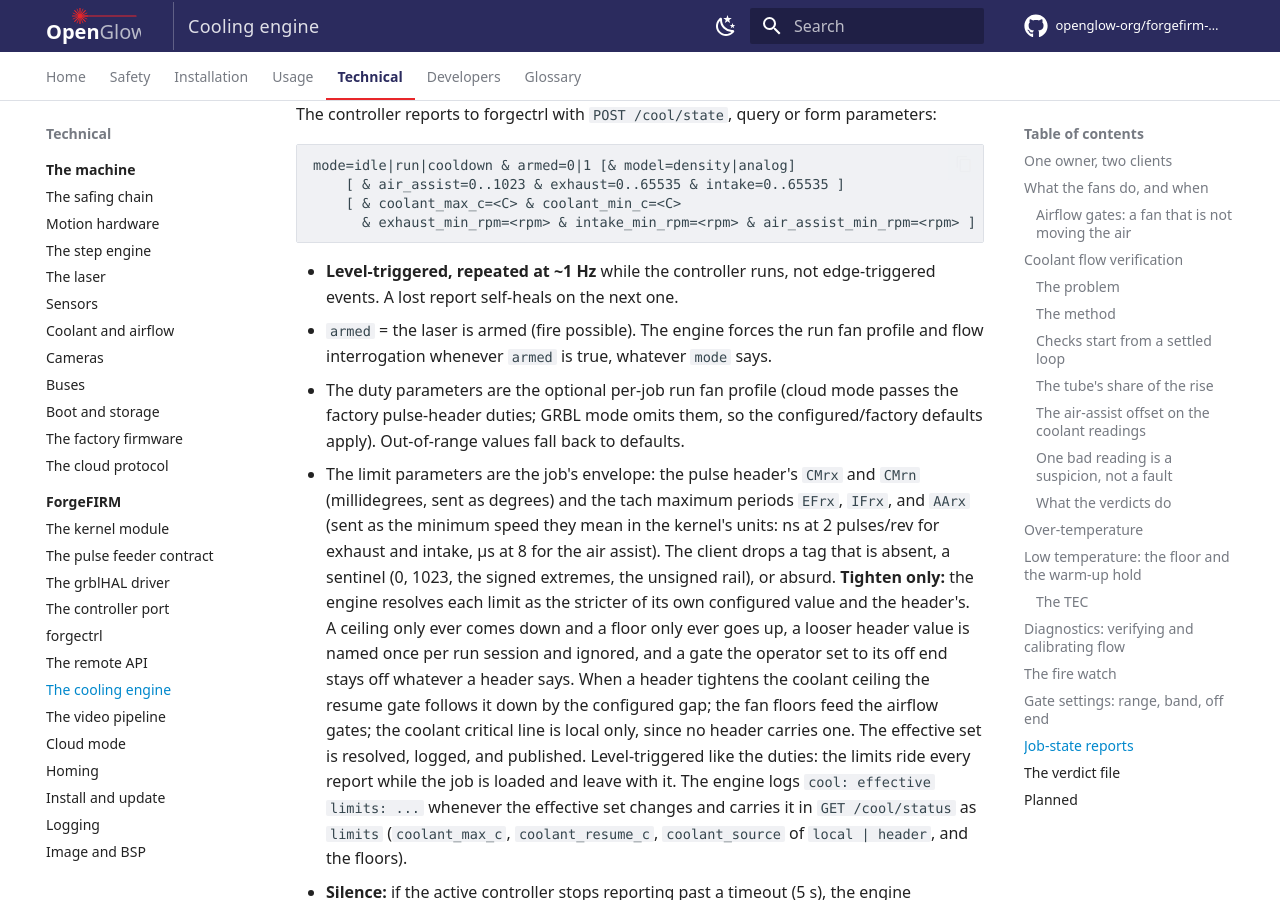
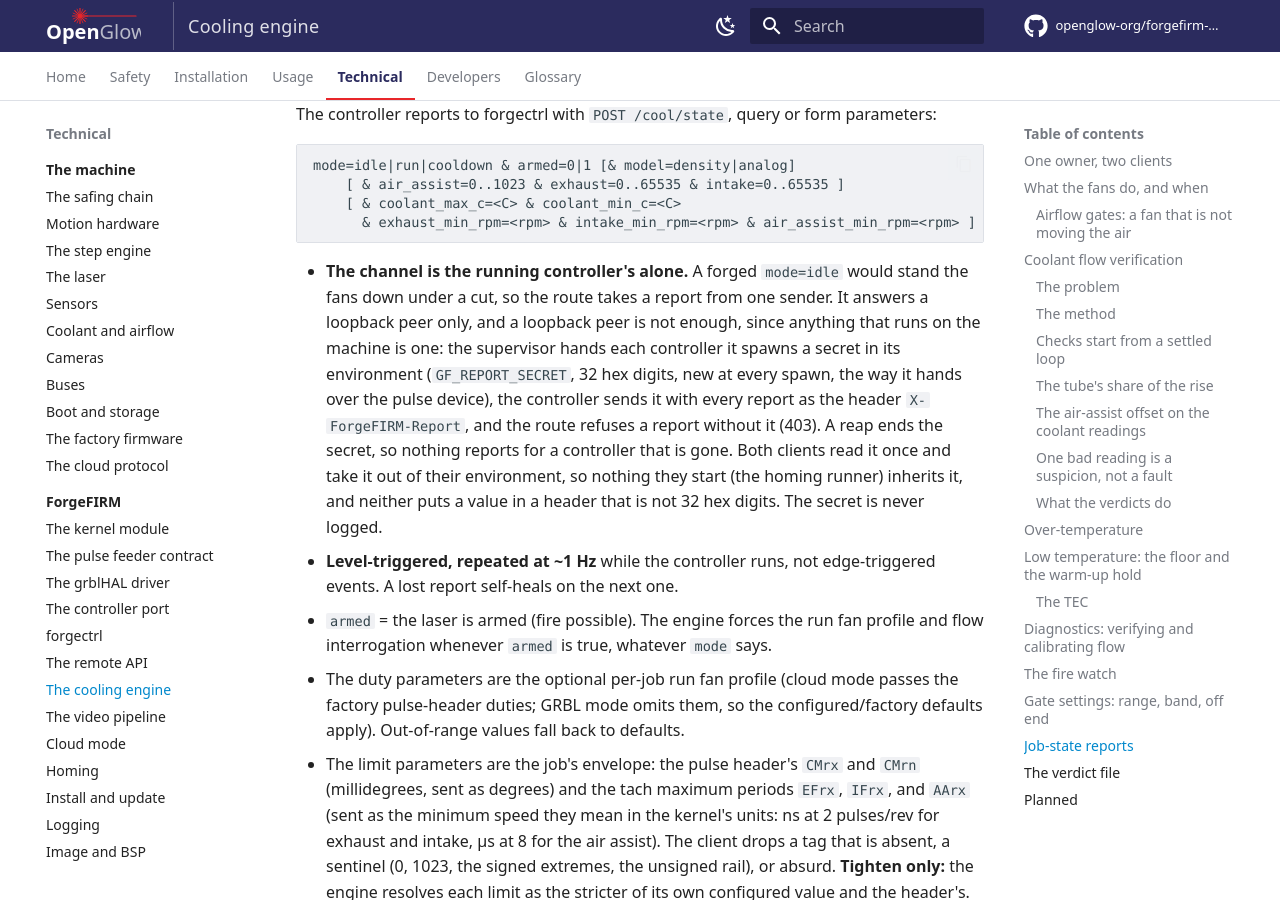
Before and after one commit to openglow-org/forgefirm-docs, an MkDocs documentation site: the page built from docs/technical/forgefirm/cooling-engine.md, in a window 1280 px wide and 900 px high, scrolled down 16856 px. Built offline with MkDocs 1.6.1 and Material for MkDocs 9.7.7, drawn with Linux system fonts in a browser that asks for light colours; comment, search, counter and statistics services are not loaded.

Commit message:
The cooling report channel is the running controller's alone
POST /cool/state now takes a report from one sender: a loopback peer that
presents the secret the supervisor handed the running controller at its
spawn.

cooling-engine.md owns the fact, under "Job-state reports": why a loopback
peer is not enough, the secret (GF_REPORT_SECRET, 32 hex digits, new at
every spawn, ended by a reap), the header that carries it, the 403 without
it, and what both clients do with it (read once, out of the environment,
never anything but 32 hex digits in a header, never logged).

forgectrl.md's route row, grblhal-driver.md's report bullet, and
control-panel.md's note on the route say so in a clause and point there.

The style check is clean, and the interface check is clean (226 checked
against the working trees).

Acceptance. Documentation only: no catalog test reads these pages. The
behavior is gated by forgectrl.auth, cooling.report-channel, and
cloud.dark-print.

````diff
--- a/docs/technical/forgefirm/cooling-engine.md
+++ b/docs/technical/forgefirm/cooling-engine.md
@@ -638,6 +638,18 @@ mode=idle|run|cooldown & armed=0|1 [& model=density|analog]
       & exhaust_min_rpm=<rpm> & intake_min_rpm=<rpm> & air_assist_min_rpm=<rpm> ]
 ```
 
+- **The channel is the running controller's alone.** A forged `mode=idle`
+  would stand the fans down under a cut, so the route takes a report from
+  one sender. It answers a loopback peer only, and a loopback peer is not
+  enough, since anything that runs on the machine is one: the supervisor
+  hands each controller it spawns a secret in its environment
+  (`GF_REPORT_SECRET`, 32 hex digits, new at every spawn, the way it hands
+  over the pulse device), the controller sends it with every report as the
+  header `X-ForgeFIRM-Report`, and the route refuses a report without it
+  (403). A reap ends the secret, so nothing reports for a controller that is
+  gone. Both clients read it once and take it out of their environment, so
+  nothing they start (the homing runner) inherits it, and neither puts a
+  value in a header that is not 32 hex digits. The secret is never logged.
 - **Level-triggered, repeated at ~1 Hz** while the controller runs, not
   edge-triggered events. A lost report self-heals on the next one.
 - `armed` = the laser is armed (fire possible). The engine forces the run
````
Also changed, not shown: docs/technical/forgefirm/forgectrl.md (+1 -1 lines), docs/technical/forgefirm/grblhal-driver.md (+2 -1 lines), docs/usage/control-panel.md (+2 -1 lines).
